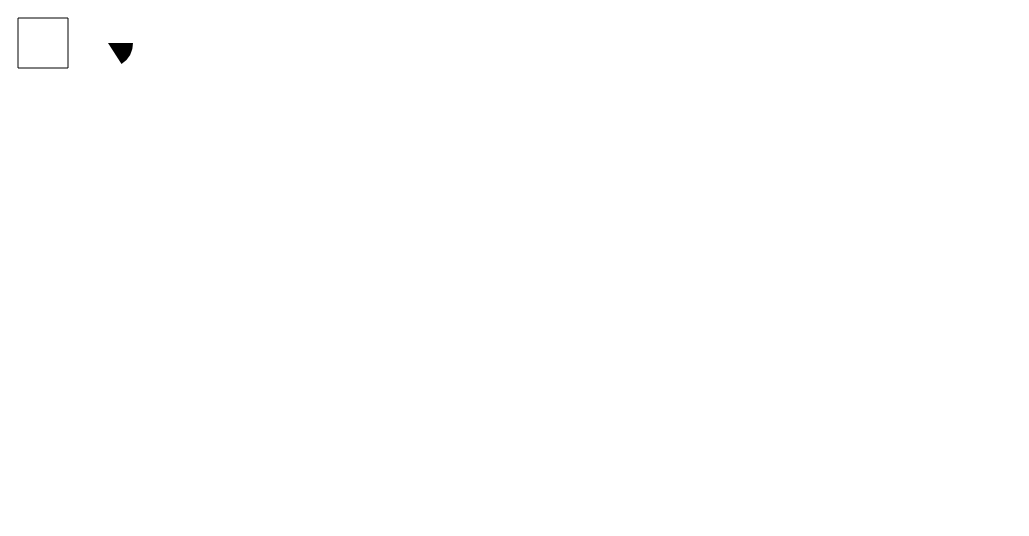
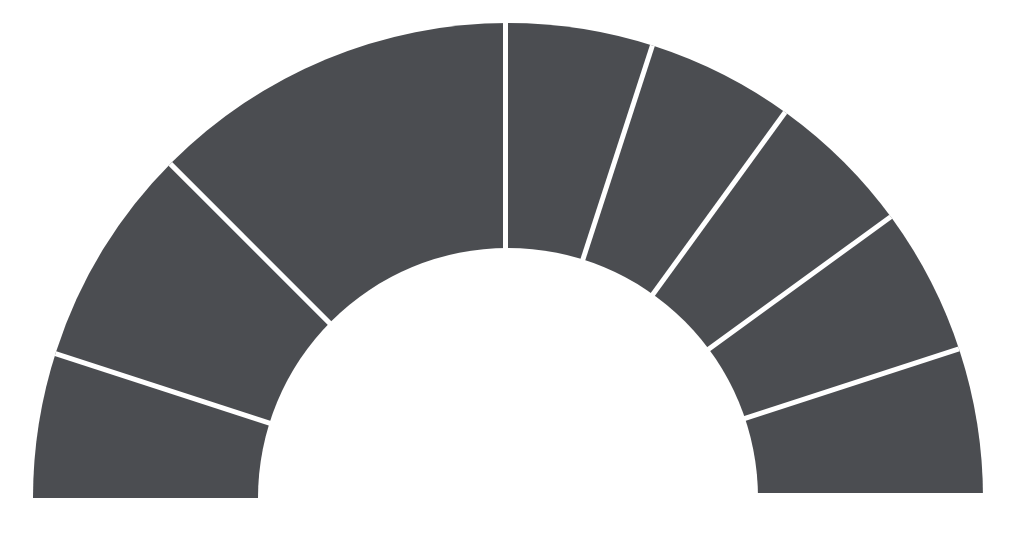
Before and after one commit to mgoadric/vax-o-meter, a plain HTML site: page index.html in a window 1280 px wide. Shown: the whole page, without its empty margins (0-1029 px from the left). Drawn offline with nearby package versions, Linux system fonts and the light colour scheme.

Commit message:
Working out the divisions

```diff
--- a/index.html
+++ b/index.html
@@ -6,7 +6,7 @@
   </head>
   <body>
 
-    <canvas id="myCanvas" width="500" height="500"></canvas>
+    <canvas id="myCanvas" width="1000" height="500"></canvas>
     <script src="https://ajax.googleapis.com/ajax/libs/jquery/3.5.1/jquery.min.js"></script>
     <script src="script.js"></script>
   </body>
--- a/script.js
+++ b/script.js
@@ -6,18 +6,37 @@ $( document ).ready(function() {
 function draw() {
   var canvas = document.getElementById('myCanvas');
   if (canvas.getContext) {
+    var xc = canvas.width / 2;
+    var yc = canvas.height - 10;
     console.log( "got Context!" );
 
     var ctx = canvas.getContext('2d');
 
-    var rectangle = new Path2D();
-    rectangle.rect(10, 10, 50, 50);
+    var pcts = [0, .1, .25, .5, .6, .7, .8, .9, 1];
 
+    for (let i = 0; i < pcts.length - 1; i++) {
+
+      ctx.fillStyle = "rgb(75,77,81)";
+      ctx.strokeStyle = "rgb(255,255,255)";
+      ctx.lineWidth = 10;
+
+      var circle = new Path2D();
+      circle.arc(xc, yc, (canvas.width - 50) / 2, Math.PI * (1 + pcts[i]), Math.PI * (1 + pcts[i + 1]));
+      circle.lineTo(xc, yc);
+      ctx.fill(circle);
+
+      var divider = new Path2D();
+      divider.arc(xc, yc, (canvas.width - 50) / 2, Math.PI * (1 + pcts[i+1]), Math.PI * (1 + pcts[i + 1]));
+      divider.lineTo(xc, yc);
+      ctx.stroke(divider);
+
+    }
+
+    ctx.fillStyle = "rgb(255,255,255)";
     var circle = new Path2D();
-    circle.arc(100, 35, 25, 0, 1);
-    circle.lineTo(100, 35);
+    circle.arc(xc, yc, canvas.width/ 4, Math.PI, Math.PI * 2);
+    circle.lineTo(xc, yc);
+    ctx.fill(circle);
 
-    ctx.stroke(rectangle);
-    ctx.fill(circle);
   }
 }
```
